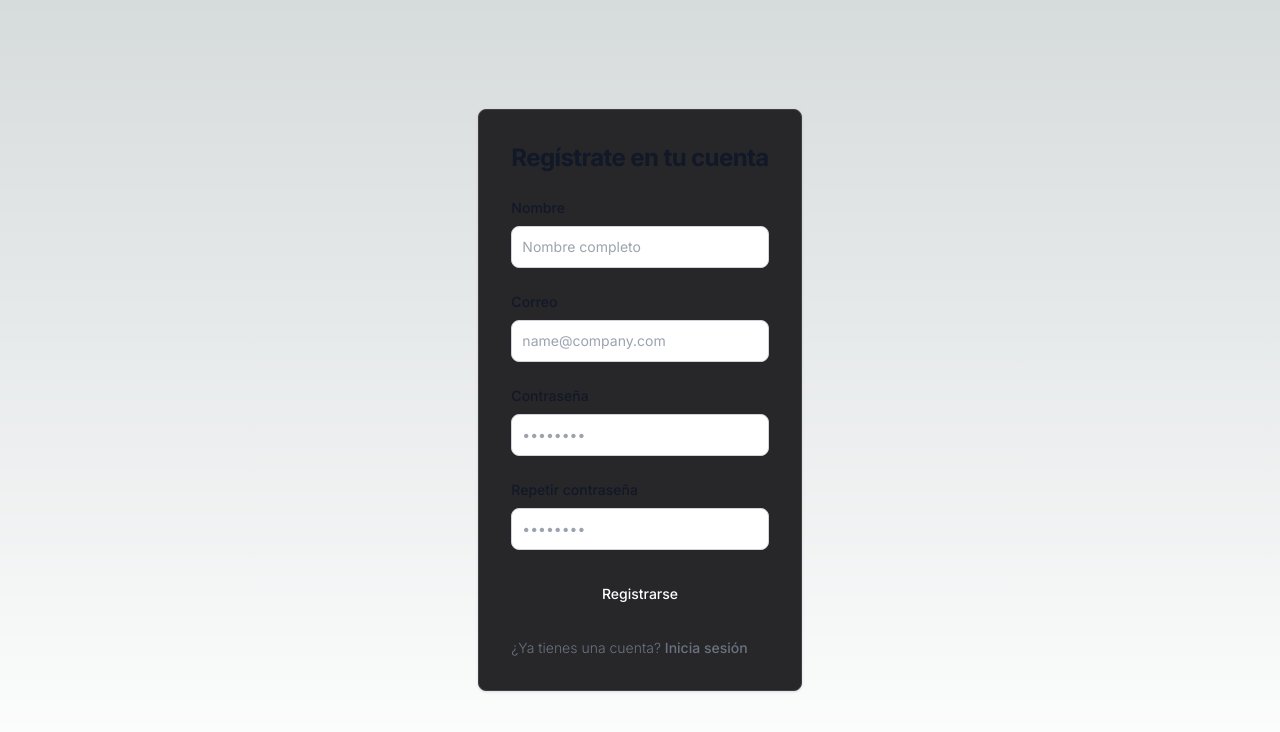
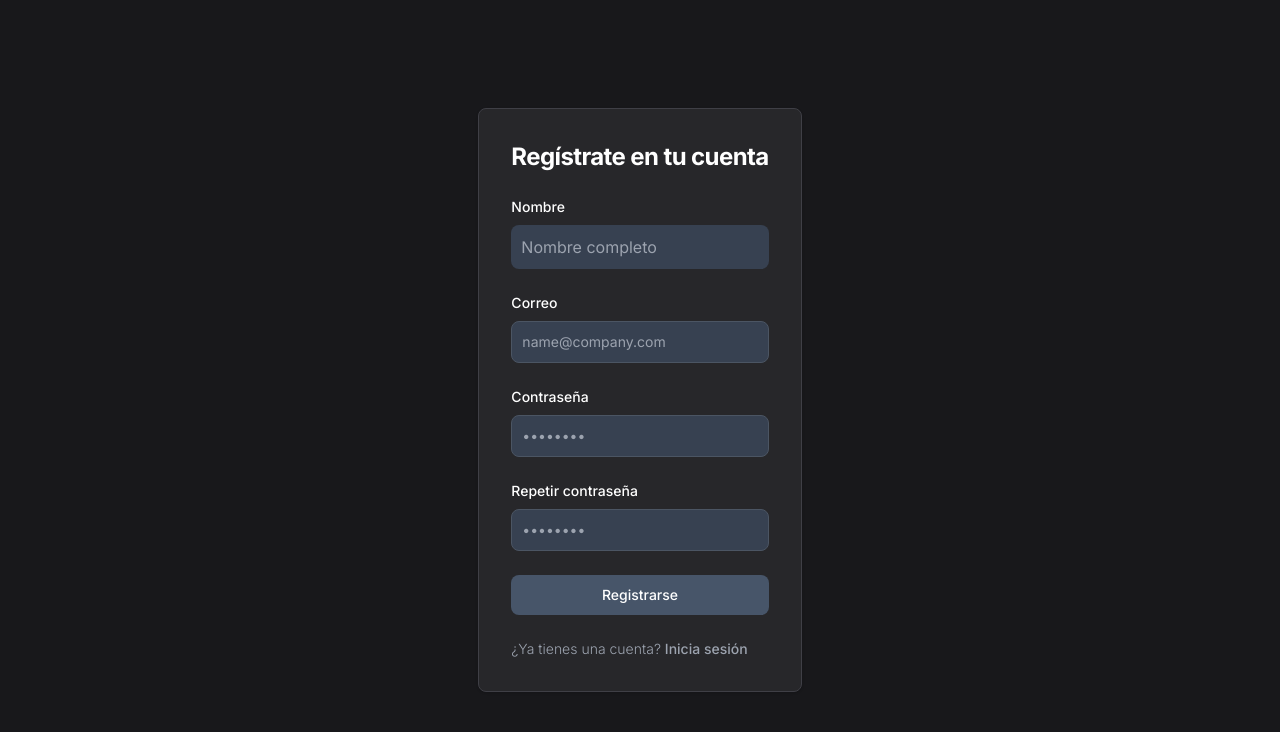
Before and after one commit to matiasbarram/listas-compartidas, a Next.js app in the folder frontend/: page /auth/register in a window 1280 px wide. Shown: the top 732 px of the page. Built offline with nearby package versions, Linux system fonts and the light colour scheme; no server answers.

Commit message:
fix login

```diff
--- a/frontend/src/app/auth/login/page.tsx
+++ b/frontend/src/app/auth/login/page.tsx
@@ -24,40 +24,40 @@ export default function LoginPage() {
         <section className="flex flex-col items-center justify-center px-6 py-8 mx-auto md:h-screen lg:py-0">
             <div className="w-full  rounded-lg shadow border md:mt-0 sm:max-w-md xl:p-0 border-zinc-700 bg-zinc-800">
                 <div className="p-6 space-y-4 md:space-y-6 sm:p-8">
-                    <h1 className="text-xl font-bold leading-tight tracking-tight text-gray-900 md:text-2xl dark:text-white">
+                    <h1 className="text-xl font-bold leading-tight tracking-tight md:text-2xl text-white">
                         Ingresa con tu cuenta
                     </h1>
                     <form className="space-y-4 md:space-y-6" onSubmit={loginUser}>
                         <div>
-                            <label htmlFor="email" className="block mb-2 text-sm font-medium text-gray-900 dark:text-white">Correo</label>
+                            <label htmlFor="email" className="block mb-2 text-sm font-medium text-white">Correo</label>
                             <input
                                 type="email"
                                 name="email"
                                 id="email"
-                                className=" border border-gray-300 text-gray-900 sm:text-sm rounded-lg focus:ring-primary-600 focus:border-primary-600 block w-full p-2.5 dark:bg-gray-700 dark:border-gray-600 dark:placeholder-gray-400 dark:text-white dark:focus:ring-blue-500 dark:focus:border-blue-500"
+                                className=" border sm:text-sm rounded-lg focus:ring-primary-600 focus:border-primary-600 block w-full p-2.5 bg-gray-700 border-gray-600 placeholder-gray-400 text-white focus:ring-blue-500 focus:border-blue-500"
                                 placeholder="name@company.com"
                                 required={true}
                                 onChange={(e) => setData({ ...data, email: e.target.value })}
                             />
                         </div>
                         <div>
-                            <label htmlFor="password" className="block mb-2 text-sm font-medium text-gray-900 dark:text-white">Contraseña</label>
+                            <label htmlFor="password" className="block mb-2 text-sm font-mediumtext-white">Contraseña</label>
                             <input
                                 type="password"
                                 name="password"
                                 id="password"
                                 placeholder="••••••••"
-                                className=" border border-gray-300 text-gray-900 sm:text-sm rounded-lg focus:ring-primary-600 focus:border-primary-600 block w-full p-2.5 dark:bg-gray-700 dark:border-gray-600 dark:placeholder-gray-400 dark:text-white dark:focus:ring-blue-500 dark:focus:border-blue-500"
+                                className=" border sm:text-sm rounded-lg focus:ring-primary-600 focus:border-primary-600 block w-full p-2.5 bg-gray-700 border-gray-600 placeholder-gray-400 text-white focus:ring-blue-500 focus:border-blue-500"
                                 required={true}
                                 onChange={(e) => setData({ ...data, password: e.target.value })}
                             />
                         </div>
                         <div className="flex items-center justify-between">
-                            <Link href="#" className="text-sm font-medium text-primary-600 hover:underline dark:text-primary-500">¿Olvidaste tu contraseña?</Link>
+                            <Link href="#" className="text-sm font-medium hover:underline text-primary-500">¿Olvidaste tu contraseña?</Link>
                         </div>
-                        <button type="submit" className="w-full text-white bg-primary-600 hover:bg-primary-700 focus:ring-4 focus:outline-none focus:ring-primary-300 font-medium rounded-lg text-sm px-5 py-2.5 text-center dark:bg-slate-600 dark:hover:bg-slate-700 dark:focus:ring-slate-800">Sign in</button>
-                        <p className="text-sm font-light text-gray-500 dark:text-gray-400">
-                            ¿Aún no tienes cuenta? <Link href="/auth/register" className="font-medium text-primary-600 hover:underline dark:text-primary-500">Regístrate</Link>
+                        <button type="submit" className="w-full text-white bg-primary-600 hover:bg-primary-700 focus:ring-4 focus:outline-none focus:ring-primary-300 font-medium rounded-lg text-sm px-5 py-2.5 text-center bg-slate-600 hover:bg-slate-700 focus:ring-slate-800">Sign in</button>
+                        <p className="text-sm font-light text-gray-400">
+                            ¿Aún no tienes cuenta? <Link href="/auth/register" className="font-medium hover:underline text-primary-500">Regístrate</Link>
                         </p>
                     </form>
                 </div>
--- a/frontend/src/app/auth/register/page.tsx
+++ b/frontend/src/app/auth/register/page.tsx
@@ -49,40 +49,40 @@ export default function RegisterPage() {
             <div className="flex flex-col items-center justify-center px-6 py-8 mx-auto md:h-screen lg:py-0">
                 <div className="w-full  rounded-lg shadow border md:mt-0 sm:max-w-md xl:p-0 border-zinc-700 bg-zinc-800">
                     <div className="p-6 space-y-4 md:space-y-6 sm:p-8">
-                        <h1 className="text-xl font-bold leading-tight tracking-tight text-gray-900 md:text-2xl dark:text-white">
+                        <h1 className="text-xl font-bold leading-tight tracking-tight md:text-2xl text-white">
                             Regístrate en tu cuenta
                         </h1>
                         <form className="space-y-4 md:space-y-6" onSubmit={registerUser}>
                             <div>
-                                <label htmlFor="name" className="block mb-2 text-sm font-medium text-gray-900 dark:text-white">
+                                <label htmlFor="name" className="block mb-2 text-sm font-medium text-white">
                                     Nombre
                                 </label>
                                 <input
                                     type="text"
                                     name="name"
                                     id="name"
-                                    className="border border-gray-300 text-gray-900 sm:text-sm rounded-lg focus:ring-primary-600 focus:border-primary-600 block w-full p-2.5 dark:bg-gray-700 dark:border-gray-600 dark:placeholder-gray-400 dark:text-white dark:focus:ring-blue-500 dark:focus:border-blue-500"
+                                    className="bordersm:text-sm rounded-lg focus:ring-primary-600 focus:border-primary-600 block w-full p-2.5 bg-gray-700 border-gray-600 placeholder-gray-400 text-white focus:ring-blue-500 focus:border-blue-500"
                                     placeholder="Nombre completo"
                                     required={true}
                                     onChange={(e) => setData({ ...data, name: e.target.value })}
                                 />
                             </div>
                             <div>
-                                <label htmlFor="email" className="block mb-2 text-sm font-medium text-gray-900 dark:text-white">
+                                <label htmlFor="email" className="block mb-2 text-sm font-medium text-white">
                                     Correo
                                 </label>
                                 <input
                                     type="email"
                                     name="email"
                                     id="email"
-                                    className="border border-gray-300 text-gray-900 sm:text-sm rounded-lg focus:ring-primary-600 focus:border-primary-600 block w-full p-2.5 dark:bg-gray-700 dark:border-gray-600 dark:placeholder-gray-400 dark:text-white dark:focus:ring-blue-500 dark:focus:border-blue-500"
+                                    className="border  sm:text-sm rounded-lg focus:ring-primary-600 focus:border-primary-600 block w-full p-2.5 bg-gray-700 border-gray-600 placeholder-gray-400 text-white focus:ring-blue-500 focus:border-blue-500"
                                     placeholder="name@company.com"
                                     required={true}
                                     onChange={(e) => setData({ ...data, email: e.target.value })}
                                 />
                             </div>
                             <div>
-                                <label htmlFor="password" className="block mb-2 text-sm font-medium text-gray-900 dark:text-white">
+                                <label htmlFor="password" className="block mb-2 text-sm font-medium text-white">
                                     Contraseña
                                 </label>
                                 <input
@@ -90,13 +90,13 @@ export default function RegisterPage() {
                                     name="password"
                                     id="password"
                                     placeholder="••••••••"
-                                    className="border border-gray-300 text-gray-900 sm:text-sm rounded-lg focus:ring-primary-600 focus:border-primary-600 block w-full p-2.5 dark:bg-gray-700 dark:border-gray-600 dark:placeholder-gray-400 dark:text-white dark:focus:ring-blue-500 dark:focus:border-blue-500"
+                                    className="border sm:text-sm rounded-lg focus:ring-primary-600 focus:border-primary-600 block w-full p-2.5 bg-gray-700 border-gray-600 placeholder-gray-400 text-white focus:ring-blue-500 focus:border-blue-500"
                                     required={true}
                                     onChange={(e) => setData({ ...data, password: e.target.value })}
                                 />
                             </div>
                             <div>
-                                <label htmlFor="password" className="block mb-2 text-sm font-medium text-gray-900 dark:text-white">
+                                <label htmlFor="password" className="block mb-2 text-sm font-medium text-white">
                                     Repetir contraseña
                                 </label>
                                 <input
@@ -104,19 +104,19 @@ export default function RegisterPage() {
                                     name="password-repeat"
                                     id="password-repeat"
                                     placeholder="••••••••"
-                                    className="border border-gray-300 text-gray-900 sm:text-sm rounded-lg focus:ring-primary-600 focus:border-primary-600 block w-full p-2.5 dark:bg-gray-700 dark:border-gray-600 dark:placeholder-gray-400 dark:text-white dark:focus:ring-blue-500 dark:focus:border-blue-500"
+                                    className="border sm:text-sm rounded-lg focus:ring-primary-600 focus:border-primary-600 block w-full p-2.5 bg-gray-700 border-gray-600 placeholder-gray-400 text-white focus:ring-blue-500 focus:border-blue-500"
                                     required={true}
                                     onChange={(e) => setData({ ...data, confirmPassword: e.target.value })}
                                 />
                             </div>
                             <button
                                 type="submit"
-                                className="w-full text-white bg-primary-600 hover:bg-primary-700 focus:ring-4 focus:outline-none focus:ring-primary-300 font-medium rounded-lg text-sm px-5 py-2.5 text-center dark:bg-slate-600 dark:hover:bg-slate-700 dark:focus:ring-slate-800"
+                                className="w-full text-white bg-primary-600 hover:bg-primary-700 focus:ring-4 focus:outline-none focus:ring-primary-300 font-medium rounded-lg text-sm px-5 py-2.5 text-center bg-slate-600 hover:bg-slate-700 focus:ring-slate-800"
                             >
                                 Registrarse
                             </button>
-                            <p className="text-sm font-light text-gray-500 dark:text-gray-400">
-                                ¿Ya tienes una cuenta? <Link href="/auth/login" className="font-medium text-primary-600 hover:underline dark:text-primary-500">Inicia sesión</Link>
+                            <p className="text-sm font-light text-gray-400">
+                                ¿Ya tienes una cuenta? <Link href="/auth/login" className="font-medium text-primary-600 hover:underline text-primary-500">Inicia sesión</Link>
                             </p>
                         </form>
                     </div>
--- a/frontend/src/app/globals.css
+++ b/frontend/src/app/globals.css
@@ -3,14 +3,16 @@
 @tailwind utilities;
 
 :root {
-  --foreground-rgb: 0, 0, 0;
-  --background-start-rgb: 214, 219, 220;
-  --background-end-rgb: 255, 255, 255;
+  --foreground-rgb: 255, 255, 255;
+  --background-start-rgb: 24 24 27;
+  --background-end-rgb: 24 24 27;
 
-  --toastify-icon-color-success: #2ecc71 !important;
+  --toastify-color-dark: rgb(24, 24, 27) !important;
+  --toastify-icon-color-success: rgb(46, 204, 113) !important;
+  --toastify-color-progress-success: rgb(46, 204, 113) !important;
 }
 
-@media (prefers-color-scheme: dark) {
+/* @media (prefers-color-scheme: dark) {
   :root {
     --foreground-rgb: 255, 255, 255;
     --background-start-rgb: 24 24 27;
@@ -20,7 +22,7 @@
     --toastify-icon-color-success: rgb(46, 204, 113) !important;
     --toastify-color-progress-success: rgb(46, 204, 113) !important;
   }
-}
+} */
 
 body {
   color: rgb(var(--foreground-rgb));
```
Also changed, not shown: 2 other files (tests, documents, lock files or other folders).
